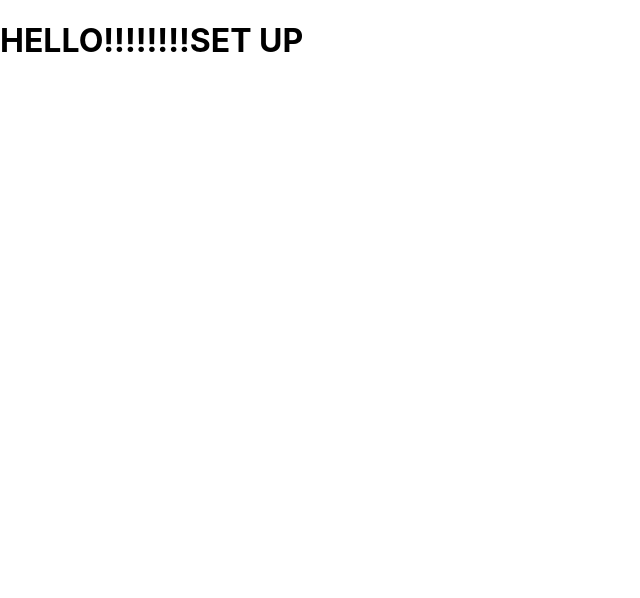
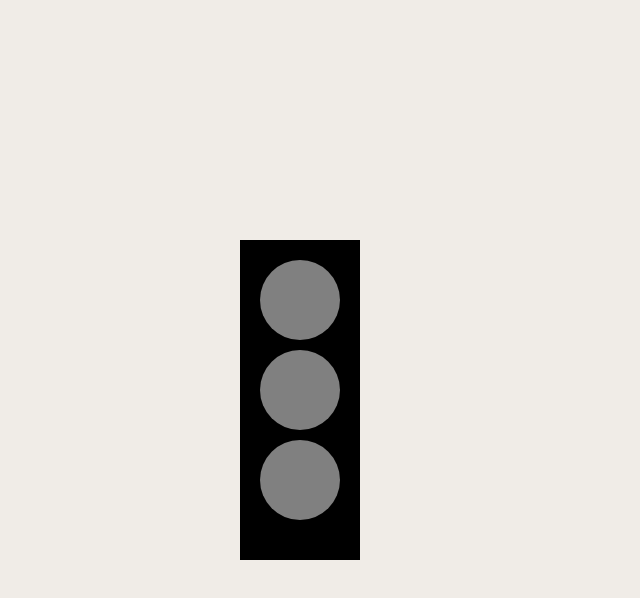
Before and after one commit to dennismaricarl/React-Projects-Mari-Dennis, a React (Create React App) app in the folder traffic-light/: page / in a window 1280 px wide. Shown: the top 598 px of the page, without its empty margins (0-640 px from the left). Built offline with nearby package versions, Linux system fonts and the light colour scheme.

Commit message:
css initial set up

```diff
--- a/traffic-light/src/App.css
+++ b/traffic-light/src/App.css
@@ -0,0 +1,19 @@
+.wrapper{
+    height: 300px;
+    width: 100px;
+    background-color: black;
+    padding: 10px;
+    margin: 30vh;
+
+}
+
+.gray{
+    height: 80px;
+    width: 80px;
+    display: flex;
+    border-radius: 100px;
+    flex-direction: column;
+    background-color: gray;
+    margin: 10px;
+
+}
--- a/traffic-light/src/TrafficLight.js
+++ b/traffic-light/src/TrafficLight.js
@@ -1,8 +1,12 @@
+import './App.css'
+
 function TrafficLight(){
     return(
-        <>
-        <h1>HELLO!!!!!!!!SET UP</h1>
-        </>
+        <div className="wrapper">
+        <div className="gray"></div>
+        <div className="gray"></div>
+        <div className="gray"></div>
+        </div>
     )
 }
 
--- a/traffic-light/src/index.css
+++ b/traffic-light/src/index.css
@@ -1,10 +1,12 @@
 body {
+  background-color: rgb(240, 236, 231);
   margin: 0;
   font-family: -apple-system, BlinkMacSystemFont, 'Segoe UI', 'Roboto', 'Oxygen',
     'Ubuntu', 'Cantarell', 'Fira Sans', 'Droid Sans', 'Helvetica Neue',
     sans-serif;
   -webkit-font-smoothing: antialiased;
   -moz-osx-font-smoothing: grayscale;
+
 }
 
 code {
```
